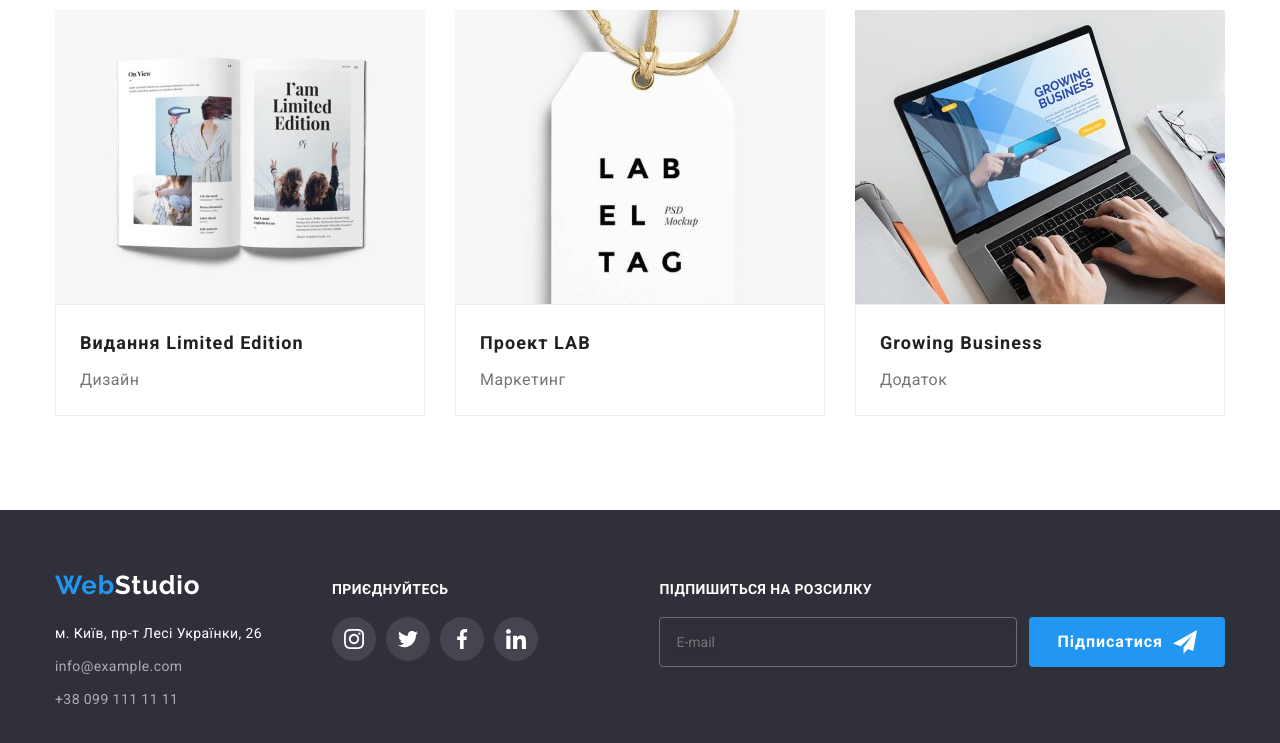
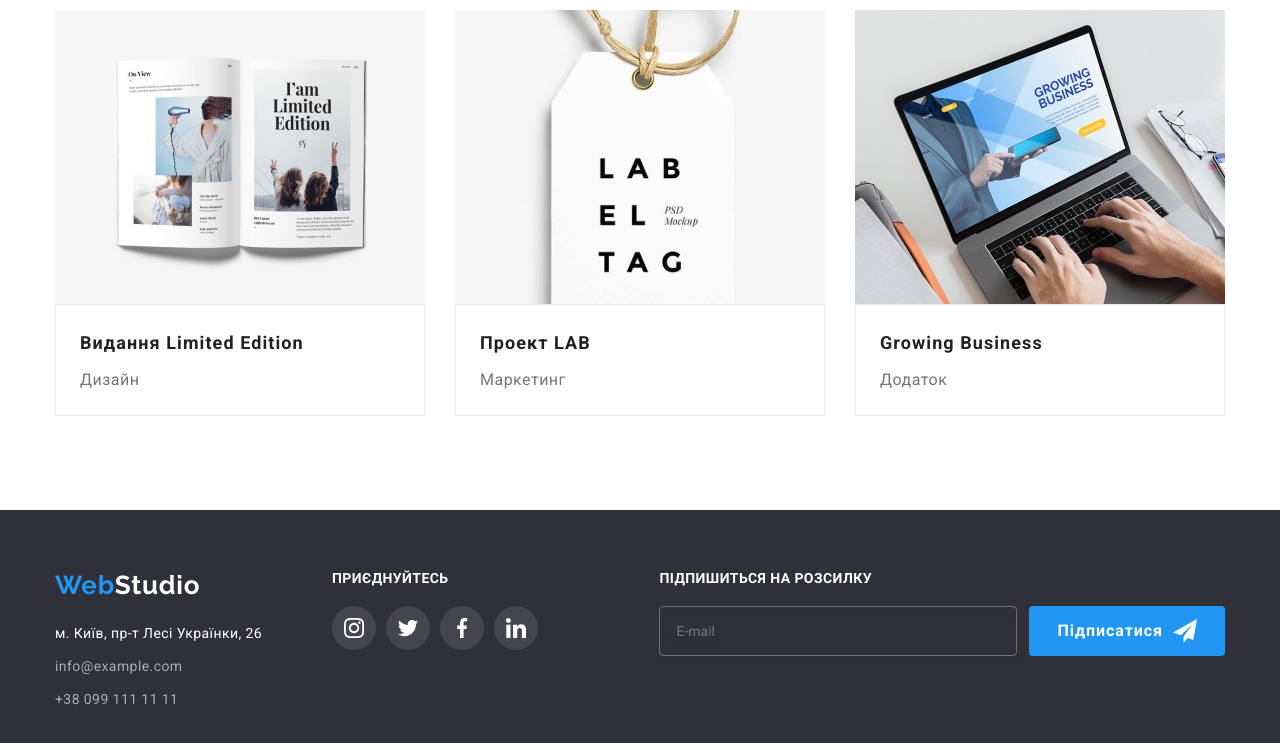
Before and after one commit to OlgaShapran/goit-markup-hw-08, a plain HTML site: page portfolio.html in a window 1280 px wide. Shown: the part 1124-1867 px from the top of the page. Drawn offline with nearby package versions, Linux system fonts and the light colour scheme.

Commit message:
add footer

```diff
--- a/scss/layout/_footer.scss
+++ b/scss/layout/_footer.scss
@@ -8,7 +8,7 @@
     text-align: center;
 
     @media screen and (min-width: 768px) {
-text-align: left;
+// text-align: left;
         }
 
         @media screen and (min-width: 1200px) {
@@ -17,15 +17,20 @@ text-align: left;
 }
 
 .footer__position {
+    display: flex;
+    flex-direction: column;
+    justify-content: center;
+
+
     @media screen and (min-width: 768px) {
-    display: flex;
-        align-items: baseline;
+flex-direction: row;
+flex-wrap: wrap;
+        // align-items: baseline;
         }
+    @media screen and (min-width: 1200px) {
+        justify-content: flex-start;
 
-        @media screen and (min-width: 1200px) {
-    display: flex;
-        align-items: baseline;
-        }
+
 }
 
 .footer__adress {
--- a/scss/layout/_hero.scss
+++ b/scss/layout/_hero.scss
@@ -40,7 +40,7 @@
 
 .hero__container {
 max-width: 1600px;
-  // max-height: 600px;
+max-height: 600px;
   padding-top: 118px;
   padding-bottom: 118px;
   margin-left: auto;
--- a/scss/layout/_join.scss
+++ b/scss/layout/_join.scss
@@ -1,9 +1,10 @@
 .join__footer {
-    margin-right: auto;
+
     margin-bottom: 60px;
 
     @media screen and (min-width: 1200px) {
     margin-bottom: 0px;
+    margin-right: auto;
         }
 }
 
```
Also changed, not shown: css/main.css, css/main.min.css, 2 other files.
